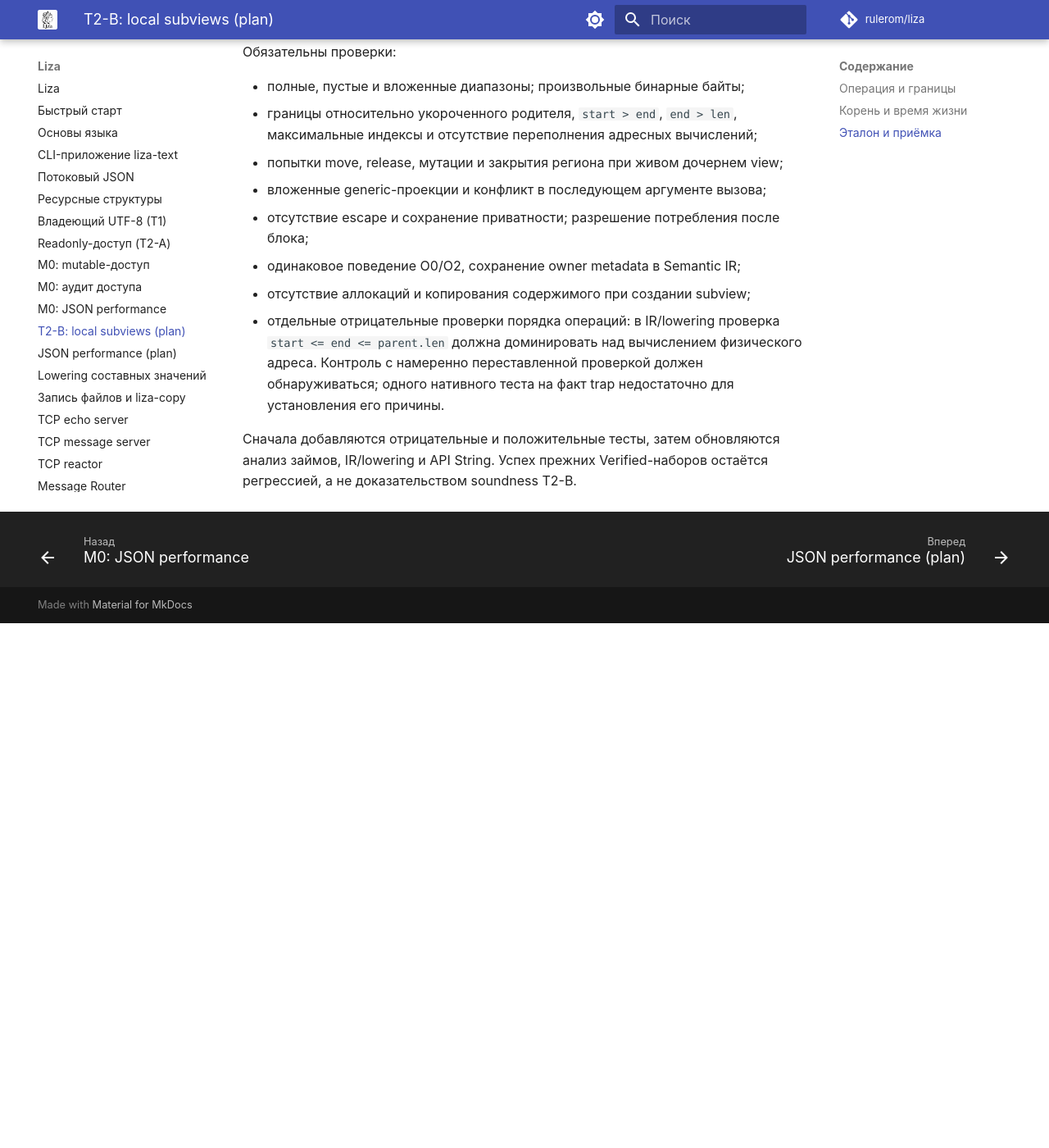
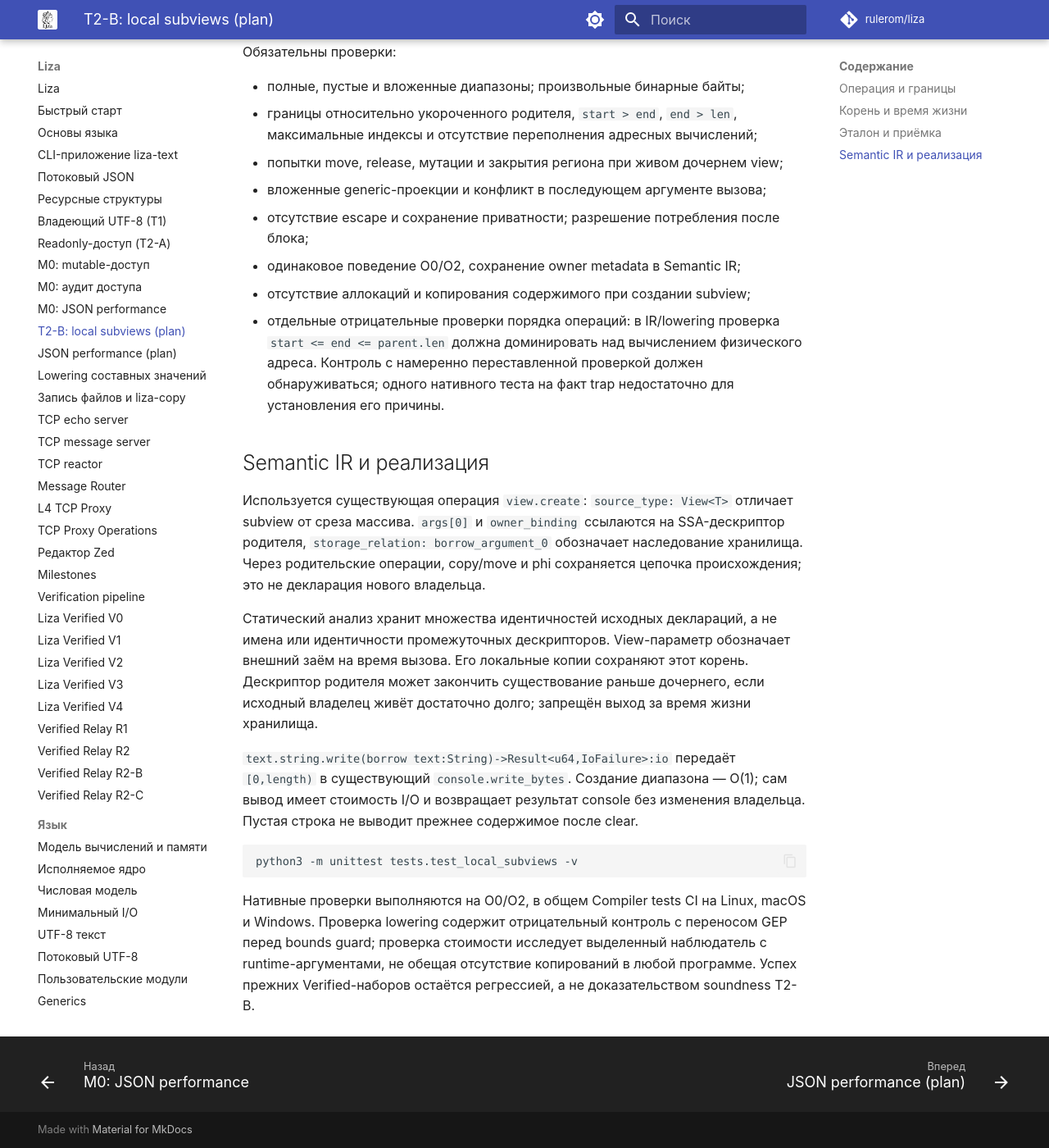
Before and after one commit to rulerom/liza, an MkDocs documentation site: the page built from docs/local-subviews.md, in a window 1280 px wide and 1400 px high, scrolled down 1257 px. Shown: the whole window at 82% size. Built offline with MkDocs 1.6.1 and Material for MkDocs 9.7.7, drawn with Linux system fonts in a browser that asks for light colours; comment, search, counter and statistics services are not loaded; before the commit the page ends 2017 px from its top, so only the background shows below that; some of the changed text lies outside the part shown.

Commit message:
Implement T2-B local readonly subviews and String.write

````diff
--- a/docs/local-subviews.md
+++ b/docs/local-subviews.md
@@ -59,6 +59,32 @@ Subview наследует исходный корень займа через
   адреса. Контроль с намеренно переставленной проверкой должен обнаруживаться;
   одного нативного теста на факт trap недостаточно для установления его причины.
 
-Сначала добавляются отрицательные и положительные тесты, затем обновляются
-анализ займов, IR/lowering и API String. Успех прежних Verified-наборов остаётся
-регрессией, а не доказательством soundness T2-B.
+## Semantic IR и реализация
+
+Используется существующая операция `view.create`: `source_type: View<T>`
+отличает subview от среза массива. `args[0]` и `owner_binding` ссылаются на
+SSA-дескриптор родителя, `storage_relation: borrow_argument_0` обозначает
+наследование хранилища. Через родительские операции, copy/move и phi сохраняется
+цепочка происхождения; это не декларация нового владельца.
+
+Статический анализ хранит множества идентичностей исходных деклараций, а не имена
+или идентичности промежуточных дескрипторов. View-параметр обозначает внешний
+заём на время вызова. Его локальные копии сохраняют этот корень.
+Дескриптор родителя может закончить существование раньше дочернего, если исходный
+владелец живёт достаточно долго; запрещён выход за время жизни хранилища.
+
+`text.string.write(borrow text:String)->Result<u64,IoFailure>:io` передаёт
+`[0,length)` в существующий `console.write_bytes`. Создание диапазона — O(1);
+сам вывод имеет стоимость I/O и возвращает результат console без изменения
+владельца. Пустая строка не выводит прежнее содержимое после clear.
+
+```sh
+python3 -m unittest tests.test_local_subviews -v
+```
+
+Нативные проверки выполняются на O0/O2, в общем Compiler tests CI на Linux,
+macOS и Windows. Проверка lowering содержит отрицательный контроль с переносом
+GEP перед bounds guard; проверка стоимости исследует выделенный наблюдатель
+с runtime-аргументами, не обещая отсутствие копирований в любой программе.
+Успех прежних Verified-наборов остаётся регрессией, а не доказательством
+soundness T2-B.
````
Also changed, not shown: other parts of docs/local-subviews.md (+3 -3 lines), docs/core.md (+9 -5 lines), docs/owned-string.md (+6 -3 lines), docs/readonly-access.md (+2 -2 lines), docs/roadmap.md (+3 -2 lines), 9 other files.
